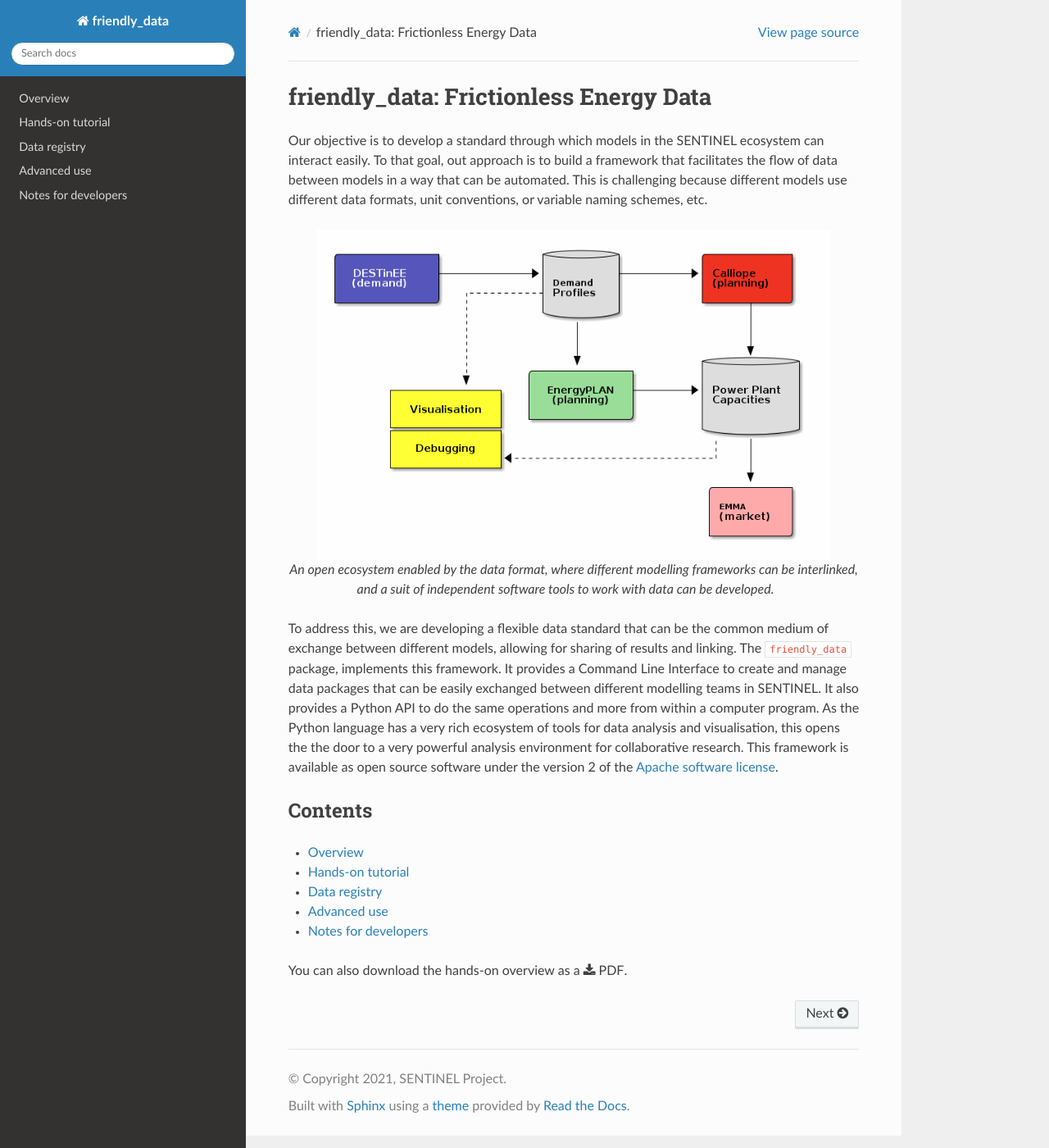
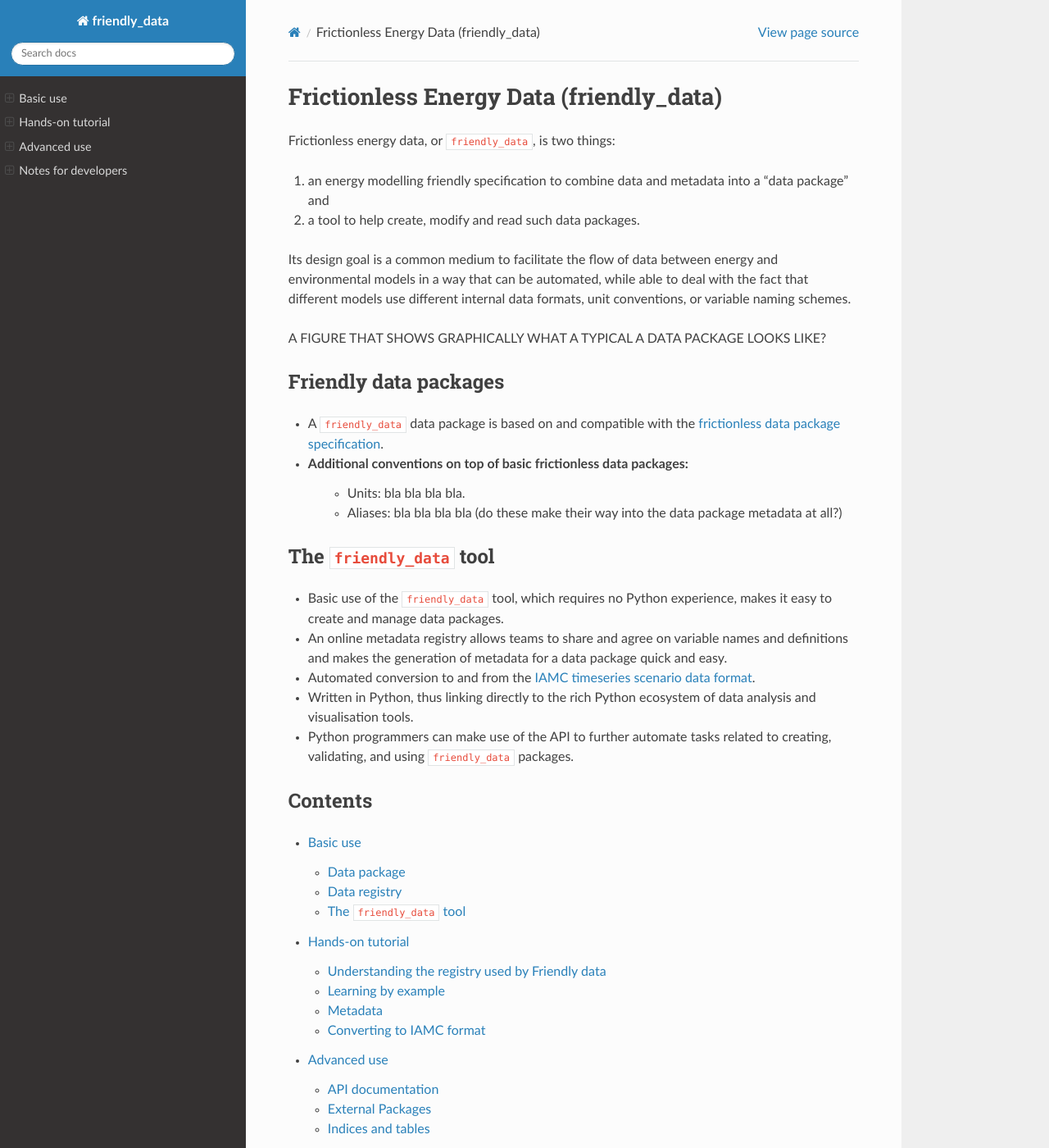
Before and after one commit to sentinel-energy/friendly_data, a Sphinx documentation site: the page built from doc/index.rst, in a window 1280 px wide and 1400 px high. Shown: the whole window at 82% size. Built offline with Sphinx 7.4.7 and the Read the Docs theme 2.0.0, drawn with Linux system fonts in a browser that asks for light colours; pages that are not in the unit, such as notebooks, are missing from menus; some of the changed text lies outside the part shown.

Commit message:
WIP: re-structure / simpler initial overview

```diff
--- /dev/null
+++ b/doc/cli.rst
@@ -0,0 +1,4 @@
+The ``friendly_data`` tool
+--------------------------
+
+BLABLABLA...
--- a/doc/conf.py
+++ b/doc/conf.py
@@ -29,8 +29,8 @@ sys.modules.update((mod, MyMock(name=mod)) for mod in mocked_modules)
 # -- Project information -----------------------------------------------------
 
 project = "friendly_data"
-copyright = "2021, SENTINEL Project"
-author = "SENTINEL Project"
+copyright = "2021, Suvayu Ali and contributors"
+author = "Suvayu Ali"
 
 # The full version, including alpha/beta/rc tags
 release = "0.2.2.dev"
@@ -71,6 +71,10 @@ exclude_patterns = ["_build", "Thumbs.db", ".DS_Store"]
 #
 html_theme = "sphinx_rtd_theme"
 
+html_theme_options = {
+    "collapse_navigation": False,
+}
+
 # Add any paths that contain custom static files (such as style sheets) here,
 # relative to this directory. They are copied after the builtin static files,
 # so a file named "default.css" will overwrite the builtin "default.css".
--- a/doc/index.rst
+++ b/doc/index.rst
@@ -1,5 +1,5 @@
-friendly_data: Frictionless Energy Data
-=======================================
+Frictionless Energy Data (friendly_data)
+========================================
 
 .. include:: intro.rst
 
@@ -7,12 +7,24 @@ Contents
 --------
 
 .. toctree::
-   :maxdepth: 1
+   :maxdepth: 2
 
-   overview
+   basic
    hands-on
-   registry
    advanced
    devnotes
 
-You can also download the hands-on overview as a :download:`PDF<_build/latex/sentinel-data-format.pdf>`.
+License
+-------
+
+Licensed under the Apache License, Version 2.0 (the "License");
+you may not use this file except in compliance with the License.
+You may obtain a copy of the License at
+
+http://www.apache.org/licenses/LICENSE-2.0
+
+Unless required by applicable law or agreed to in writing, software
+distributed under the License is distributed on an "AS IS" BASIS,
+WITHOUT WARRANTIES OR CONDITIONS OF ANY KIND, either express or implied.
+See the License for the specific language governing permissions and
+limitations under the License.
--- a/doc/intro.rst
+++ b/doc/intro.rst
@@ -1,29 +1,27 @@
-Our objective is to develop a standard through which models in the
-SENTINEL ecosystem can interact easily.  To that goal, out approach is
-to build a framework that facilitates the flow of data between models
-in a way that can be automated. This is challenging because different
-models use different data formats, unit conventions, or variable
-naming schemes, etc.
+Frictionless energy data, or ``friendly_data``, is two things:
 
-.. figure:: _static/images/ecosystem.png
-   :width: 90%
-   :align: center
+1. an energy modelling friendly specification to combine data and metadata into a "data package" and
+2. a tool to help create, modify and read such data packages.
 
-   An open ecosystem enabled by the data format, where different
-   modelling frameworks can be interlinked, and a suit of independent
-   software tools to work with data can be developed.
+Its design goal is a common medium to facilitate the flow of data between energy and environmental models in a way that can be automated, while able to deal with the fact that different models use different internal data formats, unit conventions, or variable naming schemes.
 
-To address this, we are developing a flexible data standard that can
-be the common medium of exchange between different models, allowing
-for sharing of results and linking.  The ``friendly_data`` package,
-implements this framework.  It provides a Command Line Interface to
-create and manage data packages that can be easily exchanged between
-different modelling teams in SENTINEL.  It also provides a Python API
-to do the same operations and more from within a computer program.  As
-the Python language has a very rich ecosystem of tools for data
-analysis and visualisation, this opens the the door to a very powerful
-analysis environment for collaborative research.  This framework is
-available as open source software under the version 2 of the `Apache
-software license`_.
 
-.. _`Apache software license`: https://www.apache.org/licenses/LICENSE-2.0
+A FIGURE THAT SHOWS GRAPHICALLY WHAT A TYPICAL A DATA PACKAGE LOOKS LIKE?
+
+
+Friendly data packages
+----------------------
+
+* A ``friendly_data`` data package is based on and compatible with the `frictionless data package specification <https://frictionlessdata.io/data-package/>`_.
+* Additional conventions on top of basic frictionless data packages:
+    * Units: bla bla bla bla.
+    * Aliases: bla bla bla bla (do these make their way into the data package metadata at all?)
+
+The ``friendly_data`` tool
+--------------------------
+
+* Basic use of the ``friendly_data`` tool, which requires no Python experience, makes it easy to create and manage data packages.
+* An online metadata registry allows teams to share and agree on variable names and definitions and makes the generation of metadata for a data package quick and easy.
+* Automated conversion to and from the `IAMC timeseries scenario data format <https://pyam-iamc.readthedocs.io/en/stable/data.html>`_.
+* Written in Python, thus linking directly to the rich Python ecosystem of data analysis and visualisation tools.
+* Python programmers can make use of the API to further automate tasks related to creating, validating, and using ``friendly_data`` packages.
```
Also changed, not shown: doc/basic.rst (added, +9 -0 lines), doc/data-package.rst (renamed from doc/overview.rst, +3 -14 lines).
